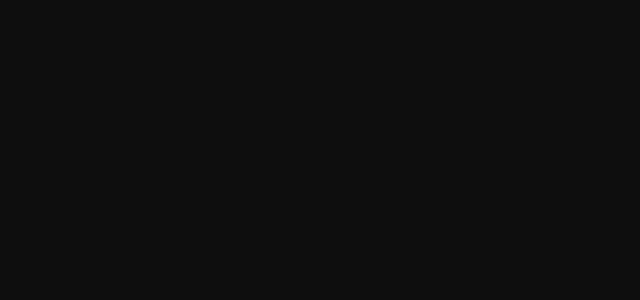
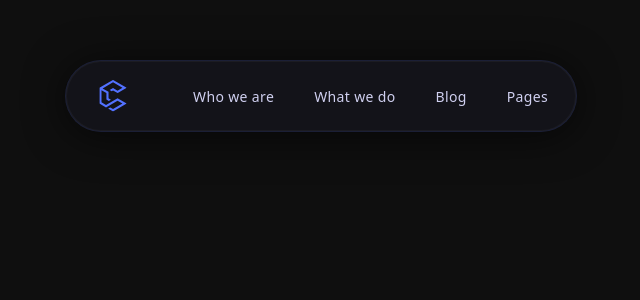
Before and after one commit to codexonsolutions/Codexon-Website, a Next.js app: page / in a window 1280 px wide. Shown: the top 300 px of the page, without its empty margins (319-959 px from the left). Built offline with nearby package versions, Linux system fonts and the light colour scheme.

Commit message:
feat: Header completed

```diff
--- a/app/layout.tsx
+++ b/app/layout.tsx
@@ -1,6 +1,7 @@
 import type { Metadata } from "next";
 import { Inter, Plus_Jakarta_Sans } from "next/font/google";
 import "./globals.css";
+import Header from "@/components/Header";
 
 const inter = Inter({
   variable: "--font-inter",
@@ -29,6 +30,7 @@
       <body
         className={`${inter.variable} ${plusJakartaSans.variable} antialiased`}
       >
+        <Header />
         {children}
       </body>
     </html>
--- /dev/null
+++ b/components/Header.tsx
@@ -0,0 +1,130 @@
+"use client";
+
+import Image from "next/image";
+import Link from "next/link";
+import { useState } from "react";
+
+const navLinks = [
+  { label: "Who we are", href: "#who-we-are" },
+  { label: "What we do", href: "#what-we-do" },
+  { label: "Blog",        href: "#blog" },
+  { label: "Pages",       href: "#pages" },
+];
+
+export default function Header() {
+  const [menuOpen, setMenuOpen] = useState(false);
+
+  return (
+    <header
+      className="fixed z-50 left-1/2 -translate-x-1/2"
+      style={{ top: "60px", width: "40%" }}
+    >
+      {/* pill container */}
+      <nav
+        className="flex items-center justify-between w-full rounded-full"
+        style={{
+          padding: "16px 28px",
+          background: "rgba(20, 20, 28, 0.85)",
+          backdropFilter: "blur(16px)",
+          WebkitBackdropFilter: "blur(16px)",
+          border: "1px solid rgba(70, 90, 190, 0.18)",
+          boxShadow:
+            "0 4px 40px rgba(0, 0, 0, 0.6), 0 0 0 1px rgba(255,255,255,0.04) inset",
+        }}
+      >
+        {/* logo */}
+        <Link href="/" className="flex items-center shrink-0">
+          <Image
+            src="/Codexon-Logo.svg"
+            alt="Codexon"
+            width={38}
+            height={38}
+            priority
+          />
+        </Link>
+
+        {/* desktop nav */}
+        <ul className="hidden md:flex items-center gap-10">
+          {navLinks.map((link) => (
+            <li key={link.label}>
+              <Link
+                href={link.href}
+                className="px-4 py-1.5 text-sm font-medium tracking-wide rounded-full transition-colors duration-200 whitespace-nowrap"
+                style={{ color: "var(--color-text-muted)" }}
+                onMouseEnter={(e) =>
+                  (e.currentTarget.style.color = "var(--color-text-primary)")
+                }
+                onMouseLeave={(e) =>
+                  (e.currentTarget.style.color = "var(--color-text-muted)")
+                }
+              >
+                {link.label}
+              </Link>
+            </li>
+          ))}
+        </ul>
+
+        {/* mobile hamburger */}
+        <button
+          className="md:hidden flex flex-col gap-1.5 p-1"
+          onClick={() => setMenuOpen((v) => !v)}
+          aria-label="Toggle menu"
+        >
+          <span
+            className="block w-5 h-0.5 rounded transition-all duration-200"
+            style={{
+              background: "var(--color-text-muted)",
+              transform: menuOpen ? "translateY(6px) rotate(45deg)" : "none",
+            }}
+          />
+          <span
+            className="block w-5 h-0.5 rounded transition-all duration-200"
+            style={{
+              background: "var(--color-text-muted)",
+              opacity: menuOpen ? 0 : 1,
+            }}
+          />
+          <span
+            className="block w-5 h-0.5 rounded transition-all duration-200"
+            style={{
+              background: "var(--color-text-muted)",
+              transform: menuOpen ? "translateY(-6px) rotate(-45deg)" : "none",
+            }}
+          />
+        </button>
+      </nav>
+
+      {/* mobile dropdown */}
+      {menuOpen && (
+        <ul
+          className="absolute left-1/2 -translate-x-1/2 mt-2 flex flex-col gap-1 px-4 py-3 rounded-2xl w-56 md:hidden"
+          style={{
+            background: "rgba(20, 20, 28, 0.95)",
+            backdropFilter: "blur(16px)",
+            border: "1px solid rgba(70, 90, 190, 0.18)",
+            boxShadow: "0 8px 32px rgba(0,0,0,0.6)",
+          }}
+        >
+          {navLinks.map((link) => (
+            <li key={link.label}>
+              <Link
+                href={link.href}
+                onClick={() => setMenuOpen(false)}
+                className="block px-4 py-2 text-sm font-medium rounded-xl transition-colors duration-150"
+                style={{ color: "var(--color-text-muted)" }}
+                onMouseEnter={(e) =>
+                  (e.currentTarget.style.color = "var(--color-text-primary)")
+                }
+                onMouseLeave={(e) =>
+                  (e.currentTarget.style.color = "var(--color-text-muted)")
+                }
+              >
+                {link.label}
+              </Link>
+            </li>
+          ))}
+        </ul>
+      )}
+    </header>
+  );
+}
```
